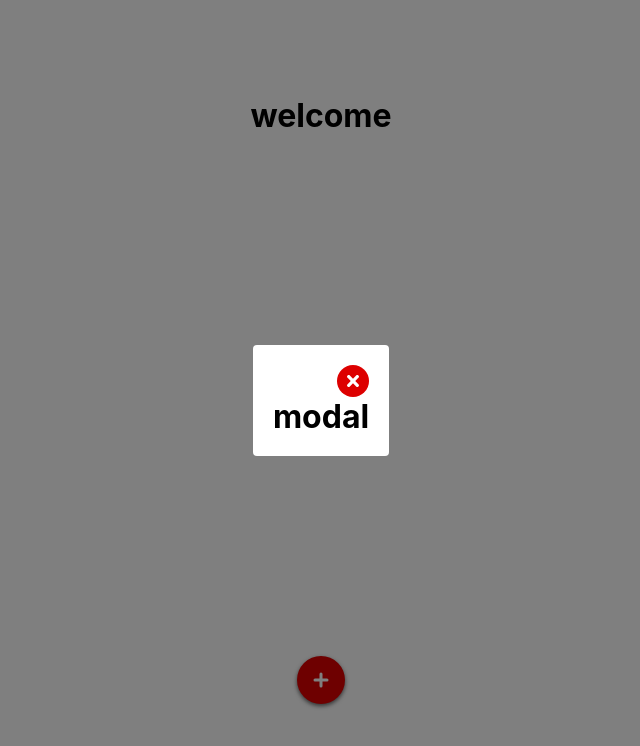
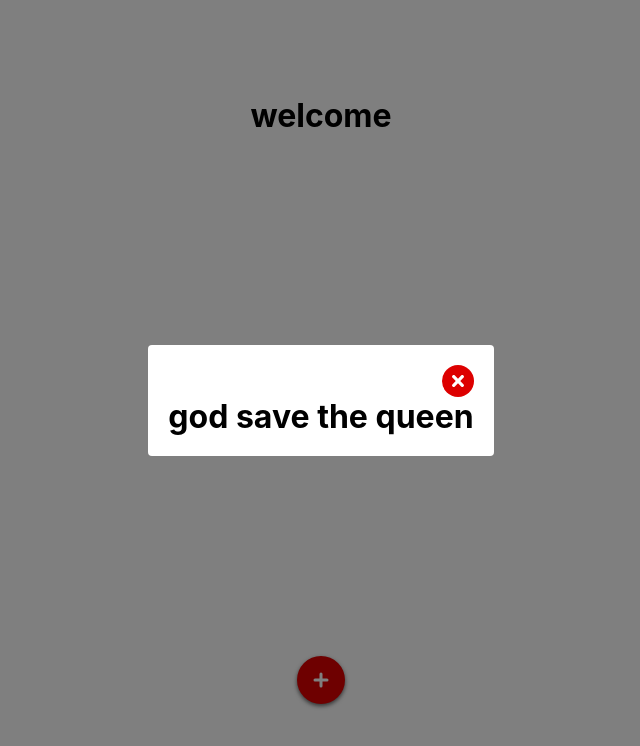
Before and after one commit to lousousa/weight-log, a Next.js app: page / in a window 1280 px wide. Both pictures are taken after a click on the button 640 px from the left and 680 px from the top of the page. Shown: the top 746 px of the page, without its empty margins (319-959 px from the left). Built offline with nearby package versions, Linux system fonts and the light colour scheme.

Commit message:
add children prop to modal

```diff
--- a/src/components/modal.tsx
+++ b/src/components/modal.tsx
@@ -1,9 +1,14 @@
-import { forwardRef, useImperativeHandle, useState } from 'react'
+import { forwardRef, useImperativeHandle, useState, ReactNode } from 'react'
 import styled from 'styled-components'
 import { CloseIcon } from '../icons'
 
-export const Modal = forwardRef((_, ref: any) => {
+interface IProps {
+  children: ReactNode
+}
+
+export const Modal = forwardRef((props: IProps, ref: any) => {
   const [isVisible, setVisible] = useState<Boolean>(false)
+  const { children } = props
 
   useImperativeHandle(ref, () => ({
     open() {
@@ -26,12 +31,11 @@ export const Modal = forwardRef((_, ref: any) => {
             </CloseButton>
           </ModalHeader>
 
-            <h1>modal</h1>
+          {children}
         </InnerWrapper>
       </ModalWrapper>
     }
-    </>
-  )
+  </>)
 })
 
 const ModalWrapper = styled.main`
--- a/src/pages/index.tsx
+++ b/src/pages/index.tsx
@@ -34,7 +34,9 @@ export default function Home() {
           <PlusIcon />
         </ActionButton>
 
-        <Modal ref={modalRef}/>
+        <Modal ref={modalRef}>
+          <h1>god save the queen</h1>
+        </Modal>
       </Main>
     </>
   )
```
Lines whose indentation alone changed are shown as unchanged.
